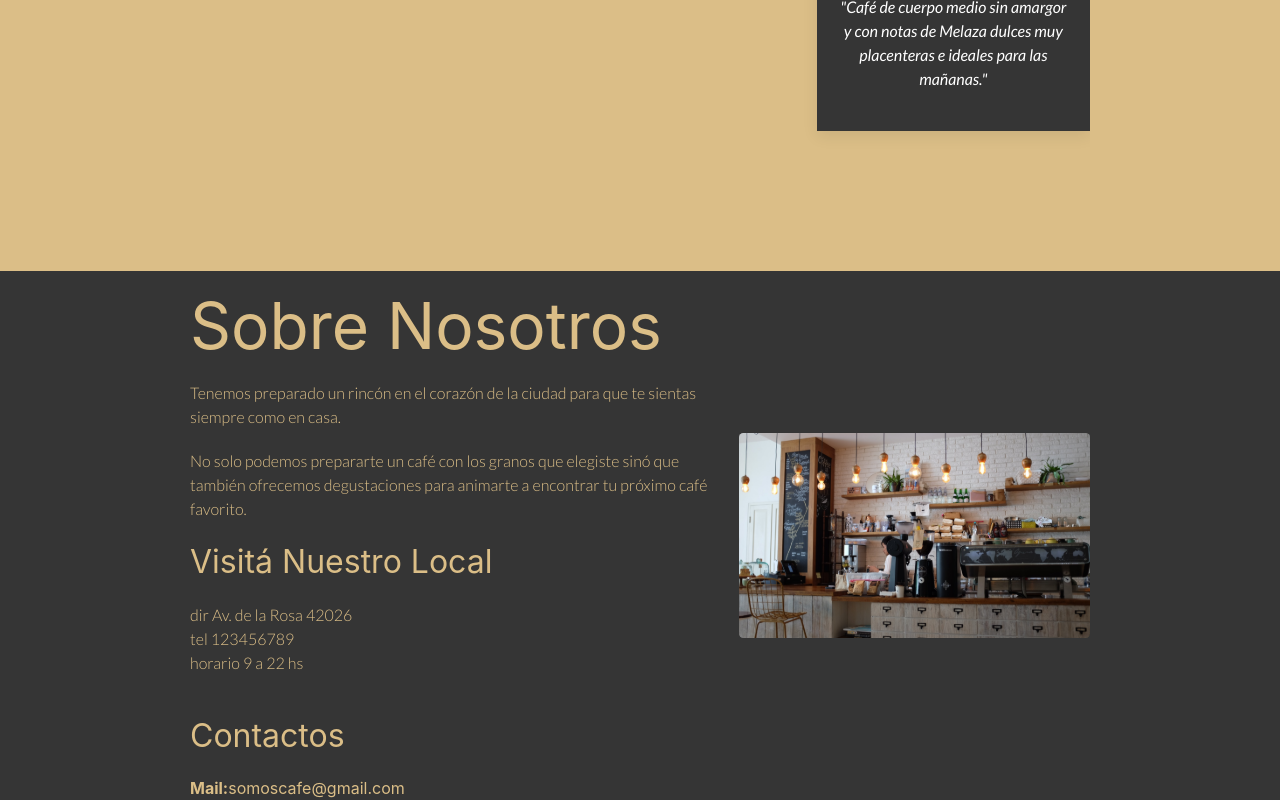
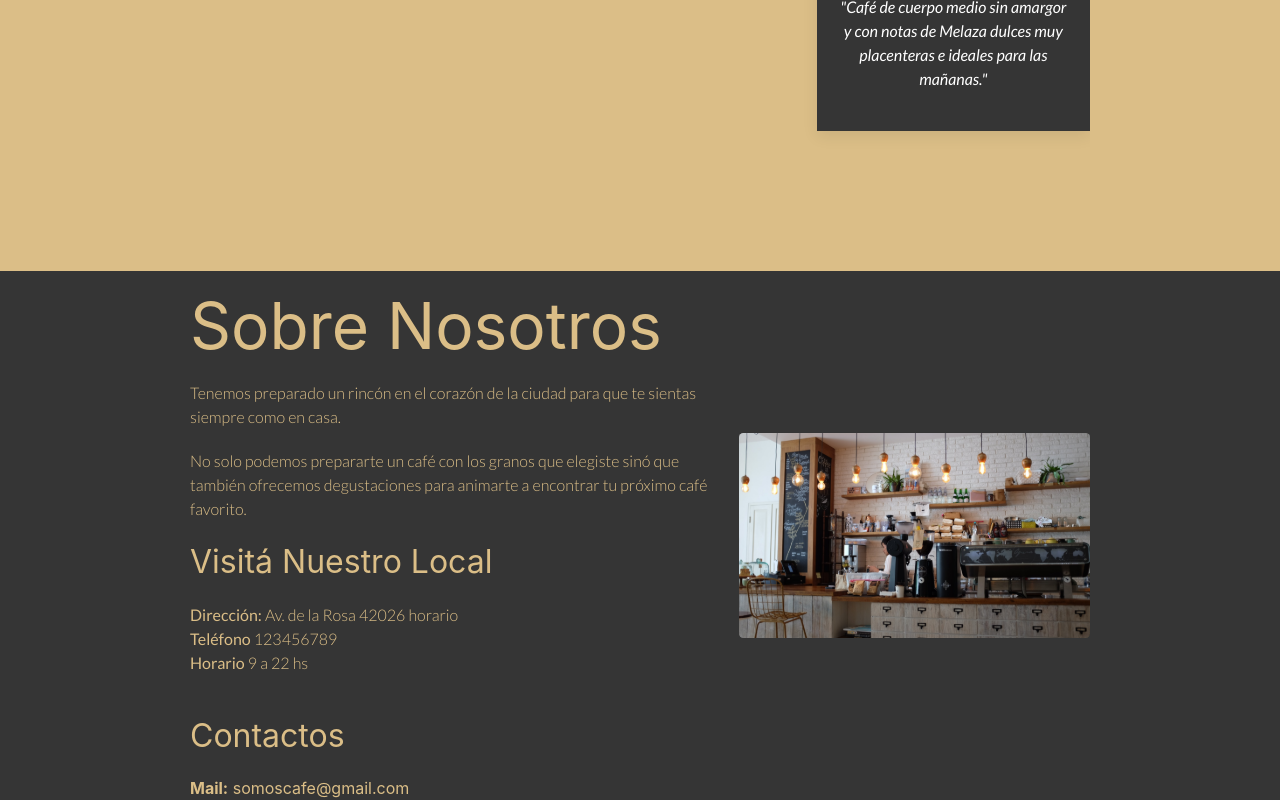
Before and after one commit to TomasSampayo/coffe, a Vue app in the folder front/: page / in a window 1280 px wide. Shown: the part 2109-2909 px from the top of the page. Built offline with nearby package versions, Linux system fonts and the light colour scheme.

Commit message:
cards margins included

```diff
--- a/front/src/components/AboutUs.vue
+++ b/front/src/components/AboutUs.vue
@@ -25,13 +25,14 @@
             <div>
               <h2 class="uk-text-primary">Visitá Nuestro Local</h2>
               <p class="text">
-                dir Av. de la Rosa 42026 <br />tel 123456789 <br />horario 9 a
-                22 hs
+                <b>Dirección:</b> Av. de la Rosa 42026 horario <br>
+                <b>Teléfono</b> 123456789 <br>
+                <b>Horario</b> 9 a 22 hs
               </p>
             </div>
             <div>
               <h2 class="uk-text-primary">Contactos</h2>
-              <p><b>Mail:</b>somoscafe@gmail.com</p>
+              <p><b>Mail:</b> somoscafe@gmail.com</p>
             </div>
           </div>
         </div>
--- a/front/src/components/NewCoffeeCard.vue
+++ b/front/src/components/NewCoffeeCard.vue
@@ -1,5 +1,5 @@
 <template>
-  <div class="uk-card uk-background-secondary">
+  <div class="uk-card uk-card-small uk-background-secondary">
     <div class="uk-card-media-top">
       <img
         class="uk-align-center uk-margin-xlarge-top img-size"
```
Also changed, not shown: front/src/components/Card.vue (+0 -13 lines).
